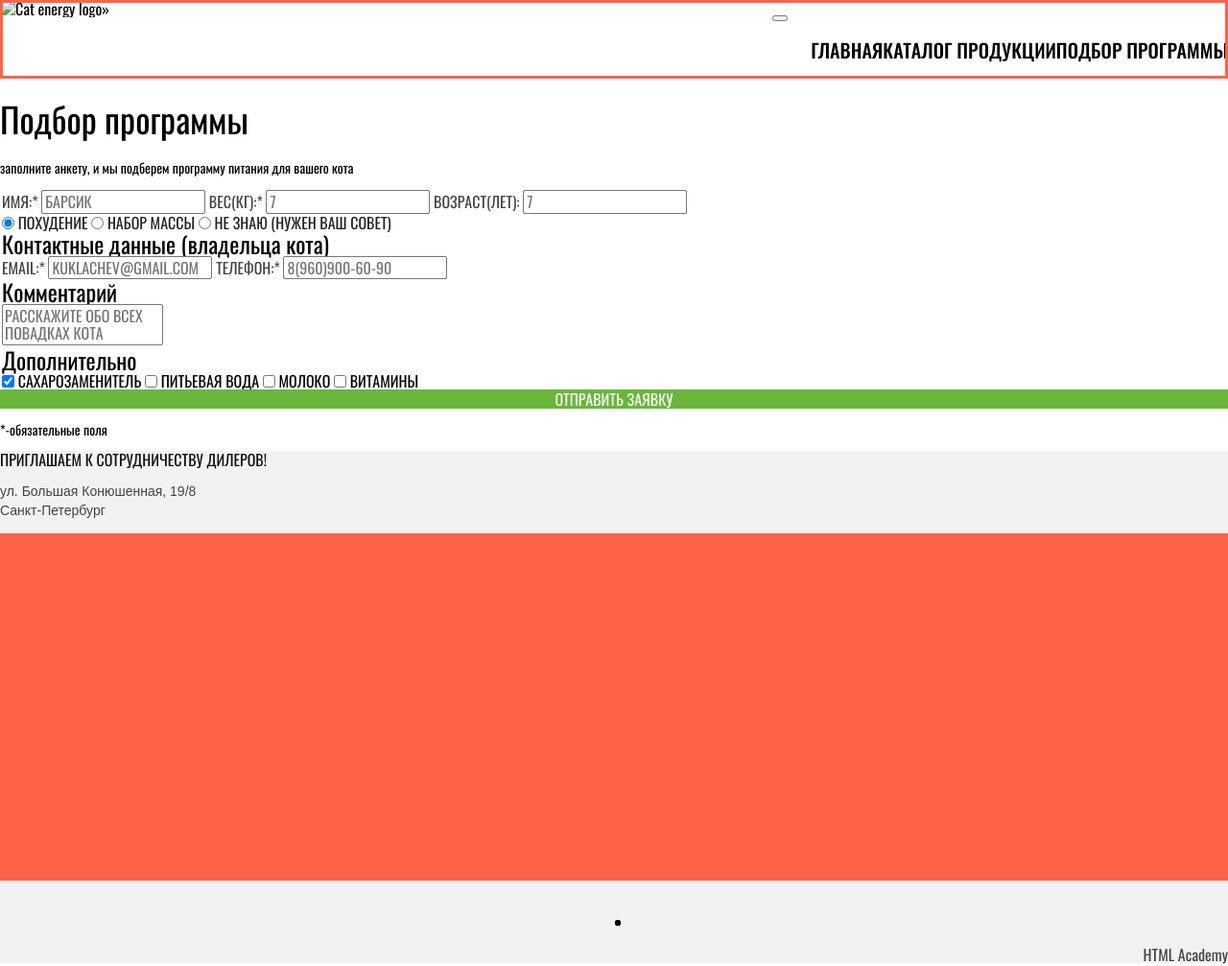
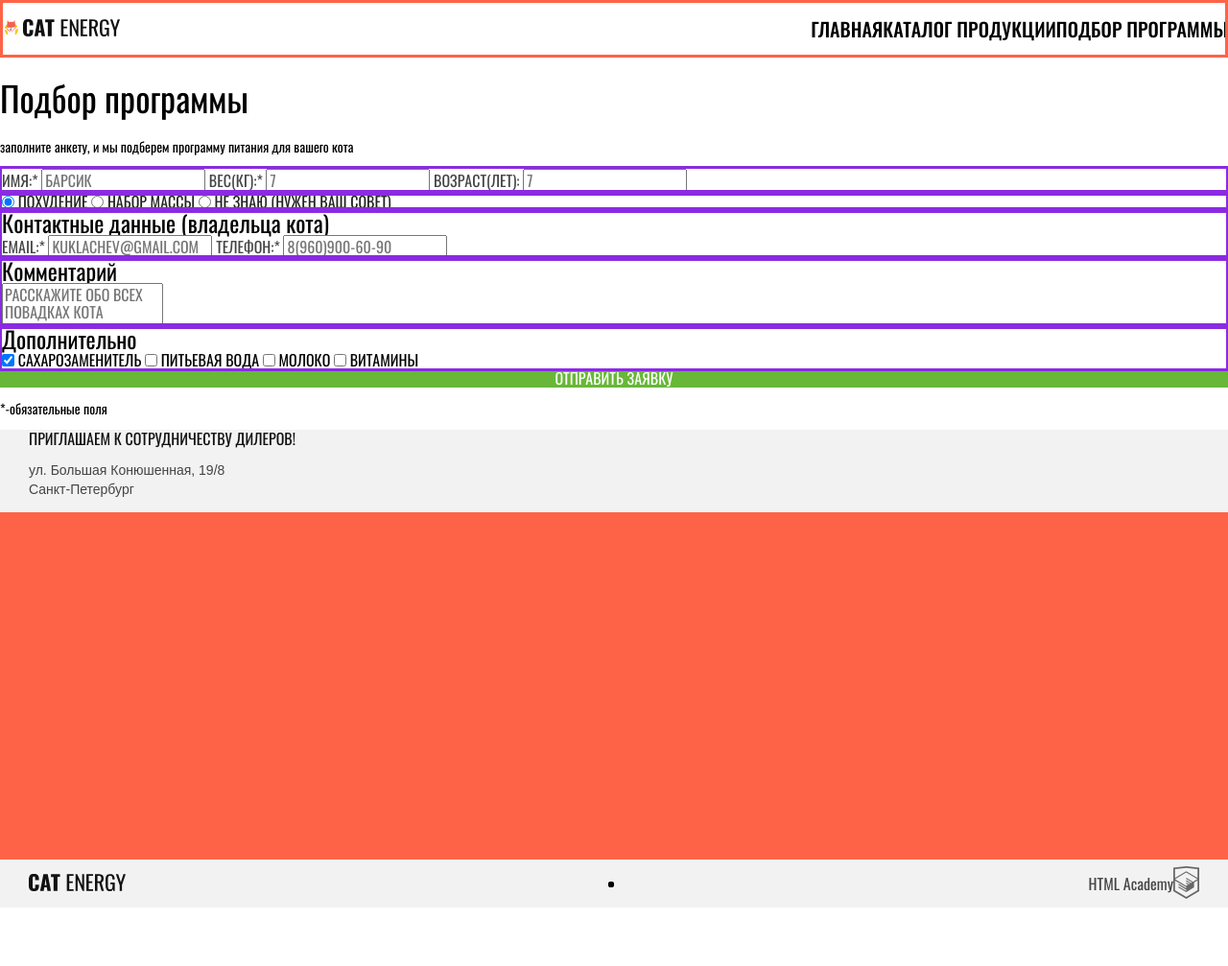
Before and after one commit to Antony703/1591651-cat-energy-21, a website: page source/form.html in a window 1280 px wide. Shown: the whole page at 96% size. After the commit the page ends 946 px from the top, so only its background shows below. Drawn offline with nearby package versions, Linux system fonts and the light colour scheme; files that its build step writes are made by us from their sources; files whose address does not match are found by name.

Commit message:
module4-task1_small_fixes

```diff
--- a/source/form.html
+++ b/source/form.html
@@ -3,17 +3,23 @@
 
 <head>
   <meta charset="utf-8">
+  <meta name="viewport" content="width=device-width, initial-scale=1">
   <title>HTML Academy: Кэт энерджи</title>
   <link href="css/style.css" rel="stylesheet">
 </head>
 
 <body class="page__body">
   <header class="page-header">
+    <div class="page-header__container">
       <a class="page-header__logo">
-      <img class="page-header__logo-image" src="img/logotype-mobile.svg" width="24" height="16" alt="Cat energy logo»">
+        <img class="page-header__logo-image" src="img/logo-mobile.svg" width="24" height="16" alt="Cat energy logo">
       </a>
+      <a class="page-header__programm">
+        <img class="page-header_programm-logo" src="img/programm-logo.svg" width="101" height="18" alt="Cat Energy">
+      </a>
+      <button class="page-header__nav-toggle" type="button"><span class="visually-hidden">Открыть меню</span></button>
+    </div>
     <nav class="main-nav">
-      <button class="main-nav__toggle" type="button"><span class="visually-hidden">Открыть меню</span></button>
       <div class="main-nav__wrapper">
         <ul class="main-nav__list">
           <li class="main-nav__item">
@@ -40,7 +46,8 @@
     <h1 class="page__form-header page-title"> Подбор программы</h1>
     <p class="page__form-header-description">заполните анкету, и мы подберем
       программу питания для вашего кота</p>
-    <form class="page__form form"  action="https://echo.htmlacademy.ru" method="POST">
+    <form class="page__form form" action="https://echo.htmlacademy.ru" method="POST">
+      <div class="form__container">
         <fieldset class="form__properties">
           <label class="form__label form__label--text" for="name">имя:* </label>
           <input class="form__input form__input--text" type="text" placeholder="БАРСИК" name="name" id="name" required>
@@ -61,18 +68,22 @@
           <input class="form__input form__input--radio" type="radio" name="program" value="ask" id="ask">
           <label class="form__label form__label--radio" for="ask">не знаю (нужен ваш совет)</label>
         </fieldset>
-      <fieldset class="form__contacts" >
-        <legend class="form__legend" >Контактные данные (владельца кота)</legend>
+      </div>
+      <fieldset class="form__contacts">
+        <legend class="form__legend">Контактные данные (владельца кота)</legend>
 
         <label class="form__label form__label--email" for="email">email:*</label>
-        <input class="form__input form__input--email" type="email" name="email" placeholder="KUKLACHEV@GMAIL.COM" id="email" required>
+        <input class="form__input form__input--email" type="email" name="email" placeholder="KUKLACHEV@GMAIL.COM"
+          id="email" required>
 
         <label class="form__label form__label--tel" for="tel">телефон:*</label>
-        <input class="form__input form__input--tel" type="tel" name="tel" placeholder="8(960)900-60-90" id="tel" required>
+        <input class="form__input form__input--tel" type="tel" name="tel" placeholder="8(960)900-60-90" id="tel"
+          required>
       </fieldset>
-      <fieldset class="form__comment" >
+      <fieldset class="form__comment">
         <legend class="form__legend">Комментарий</legend>
-        <textarea class="form__comment-text" name="comment" placeholder="РАССКАЖИТЕ ОБО ВСЕХ ПОВАДКАХ КОТА" aria-label="напишите о повадках кота"></textarea>
+        <textarea class="form__comment-text" name="comment" placeholder="РАССКАЖИТЕ ОБО ВСЕХ ПОВАДКАХ КОТА"
+          aria-label="напишите о повадках кота"></textarea>
       </fieldset>
       <fieldset class="form__extra">
         <legend class="form__legend">Дополнительно</legend>
@@ -95,18 +106,20 @@
     </form>
   </main>
   <footer class="page-footer page-footer--form">
+    <div class="container">
       <h2 class="page-footer__header">приглашаем к сотрудничеству дилеров!</h2>
-    <div class="page-footer__ contacts contacts">
+      <div class="page-footer__contacts contacts">
         <p class="page-footer__contacts-text">
           ул. Большая Конюшенная, 19/8<br>Санкт-Петербург
         </p>
       </div>
+    </div>
     <div class="page-footer__map">
 
     </div>
-
-    <a class="page-footer__logo footer-logo" href="index.html">
-      <img class="page-footer__logo-image">
+    <div class="page-footer__container container">
+      <a class="page-footer__logo footer-logo">
+        <img class="page-footer__logo-image" src="img/programm-logo.svg" width="101" height="18" alt="Cat Energy">
       </a>
 
       <div class="page-footer__social social">
@@ -126,6 +139,10 @@
       <div class="page-footer__copyright copyright">
         <a class="copyright__link" href="https://htmlacademy.ru/intensive/adaptive">HTML Academy
         </a>
+        <a class="copyright__logo" href="https://htmlacademy.ru/intensive/adaptive">
+          <img src="img/html_academy_footer_logo.svg" width="27" height="34" alt="логотип html academy">
+        </a>
+      </div>
     </div>
   </footer>
 </body>
--- a/source/less/block/form.less
+++ b/source/less/block/form.less
@@ -1,6 +1,15 @@
 .form fieldset {
+  outline: 3px solid blueviolet;
+
   border: none;
   padding: 0;
+}
+.form__container {
+  @media (min-width:@desktop-width) {
+    display:grid;
+    grid-template-columns: 1fr 1fr;
+    gap: 100px;
+  }
 }
 
 .form__label {
--- a/source/less/block/sample.less
+++ b/source/less/block/sample.less
@@ -1,6 +1,6 @@
 .sample {
   position: relative;
-  z-index: 2;
+  z-index: 0;
   background-color: @basic_grey-2;
 }
 .sample::before {
@@ -8,7 +8,7 @@
   position: absolute;
   top: 0;
   left: 0;
-  z-index: 0;
+  z-index: -1;
   width: 100%;
   height: 30%;
   background-color: @basic_white;
```
Lines whose indentation alone changed are shown as unchanged.
